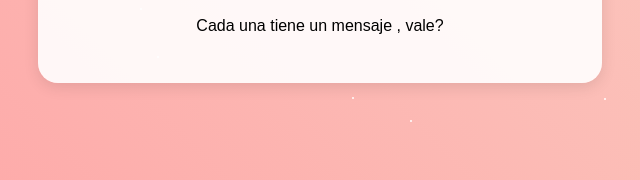
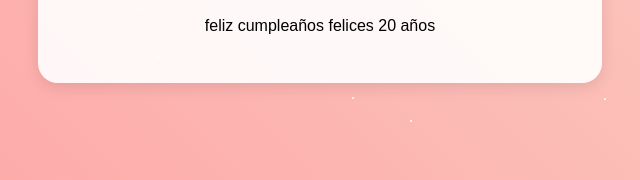
Before and after one commit to Yimlrt/tqm-paravos, a plain HTML site: page index.html in a window 1280 px wide. Shown: the part 261-441 px from the top of the page, 320-960 px from the left. Drawn offline with Linux system fonts and the light colour scheme.

Commit message:
Update index.html

```diff
--- a/index.html
+++ b/index.html
@@ -14,7 +14,7 @@
         <div id="score">0 (●'◡'●)</div>
         <div class="game-container">
             <h2>¡atrapa cada mariposa pero no te canses! 🦋</h2>
-            <p>Cada una tiene un mensaje , vale? </p>
+            <p>feliz cumpleaños felices 20 años</p>
         </div>
         <div class="message" id="message"></div>
     </div>
```
